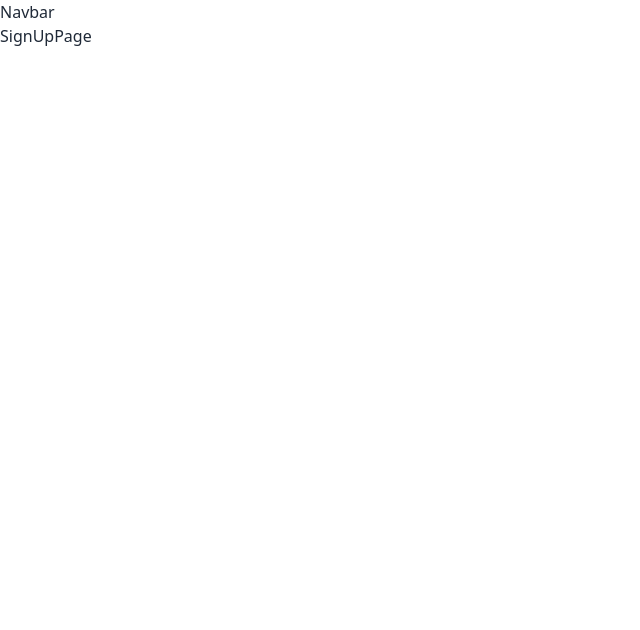
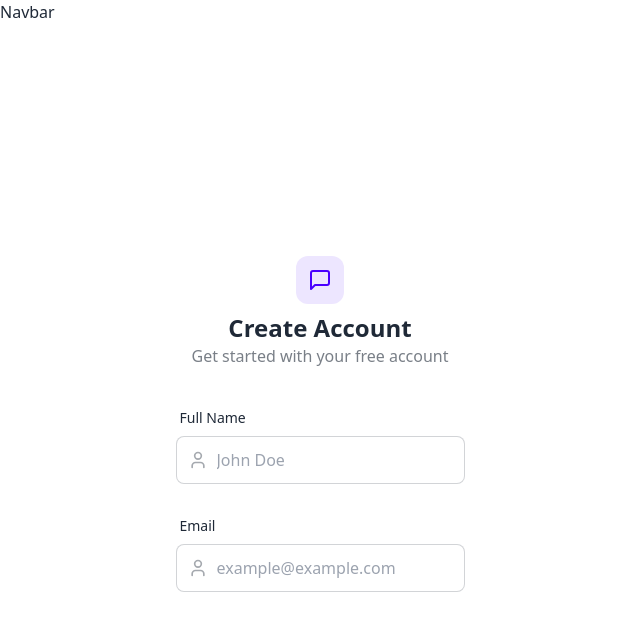
Before and after one commit to leticiaanobre/chatapp-front, a React (Vite) app: page /signup in a window 1280 px wide. Shown: the top 630 px of the page, without its empty margins (0-640 px from the left). Built offline with nearby package versions, Linux system fonts and the light colour scheme; no server answers.

Commit message:
feat: created signupForm email and name

```diff
--- a/src/pages/SignUpPage.jsx
+++ b/src/pages/SignUpPage.jsx
@@ -1,8 +1,86 @@
+import { useState } from "react";
+import { MessageSquare, User } from "lucide-react";
+import { useAuthStore } from "../store/useAuthStore"
 
 const SignUpPage = () => {
-  return (
-    <div>SignUpPage</div>
-  )
+    const [showPassword, setShowPassword] = useState(false);
+    const [formData, setFormData] = useState({
+        fullName: "",
+        email: "",
+        password: "",
+    })
+
+    const { signup, isSigningUp } = useAuthStore();
+
+    const validateForm = () => { }
+    const handleSubmit = () => {
+        e.preventDefault()
+    }
+    return (
+        <div className="min-h-screen grid lg:grid-cols-2">
+            {/* left side */}
+            <div className="flex flex-col justify-center items-center p-6 sm:p-12">
+                <div className="w-full max-w-md space-y-8">
+                    {/* Logo */}
+                    <div className="text-center mb-8">
+                        <div className="flex flex-col items-center gap-2 group">
+                            <div
+                                className="size-12 rounded-xl bg-primary/10 flex items-center justify-center group-hover:bg-primary/20 transition-colors"
+                            >
+                                <MessageSquare className="size-6 text-primary" />
+                            </div>
+                        </div>
+                        <h1 className="text-2xl font-bold mt-2">Create Account</h1>
+                        <p className="text-base-content/60">Get started with your free account</p>
+                    </div>
+                </div>
+
+                <form onSubmit={handleSubmit} className="space-y-6">
+                    <div className="form-control">
+                        <label className="label">
+                            <span className="label-text font-medium">Full Name</span>
+                        </label>
+                        <div className="relative">
+                            <div className="absolute inset-y-0 left-0 pl-3 flex items-center pointer-events-none">
+                                <User className="size-5 text-base-content/40" />
+                            </div>
+                            <input
+                                type="text"
+                                className="input input-bordered w-full pl-10"
+                                placeholder="John Doe"
+                                value={formData.fullName}
+                                onChange={(e) =>
+                                    setFormData({ ...formData, fullName: e.target.value })
+                                }
+                            />
+                        </div>
+                    </div>
+
+                    <div className="form-control">
+                        <label className="label">
+                            <span className="label-text font-medium">Email</span>
+                        </label>
+                        <div className="relative">
+                            <div className="absolute inset-y-0 left-0 pl-3 flex items-center pointer-events-none">
+                                <User className="size-5 text-base-content/40" />
+                            </div>
+                            <input
+                                type="email"
+                                className="input input-bordered w-full pl-10"
+                                placeholder="example@example.com"
+                                value={formData.email}
+                                onChange={(e) =>
+                                    setFormData({ ...formData, email: e.target.value })
+                                }
+                            />
+                        </div>
+                    </div>
+
+                </form>
+
+            </div>
+        </div>
+    )
 }
 
 export default SignUpPage
```
